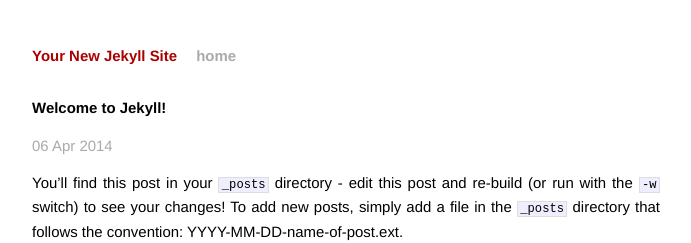
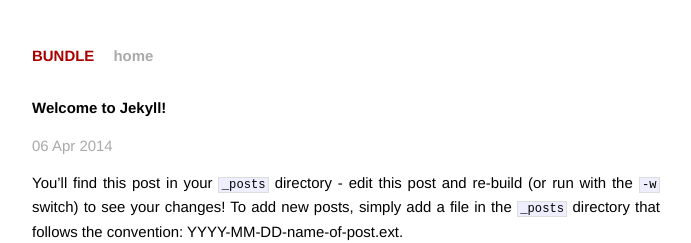
Before and after one commit to whdc/bundle, a Jekyll site: the page built from _posts/2014-04-06-welcome-to-jekyll.markdown, in a window 1280 px wide. Shown: the top 243 px of the page, without its empty margins (294-985 px from the left). Built offline with Jekyll 4.4.1, drawn with Linux system fonts in a browser that asks for light colours; Markdown is read by kramdown in place of the engine named in the settings.

Commit message:
Take two

```diff
--- a/_config.yml
+++ b/_config.yml
@@ -1,3 +1,4 @@
-name: Your New Jekyll Site
+name: BUNDLE
 markdown: redcarpet
 pygments: true
+baseurl: /bundle
--- a/_layouts/default.html
+++ b/_layouts/default.html
@@ -7,10 +7,10 @@
         <meta name="viewport" content="width=device-width">
 
         <!-- syntax highlighting CSS -->
-        <link rel="stylesheet" href="/bundle/css/syntax.css">
+        <link rel="stylesheet" href="{{site.baseurl}}/css/syntax.css">
 
         <!-- Custom CSS -->
-        <link rel="stylesheet" href="/bundle/css/main.css">
+        <link rel="stylesheet" href="{{site.baseurl}}/css/main.css">
 
     </head>
     <body>
```
